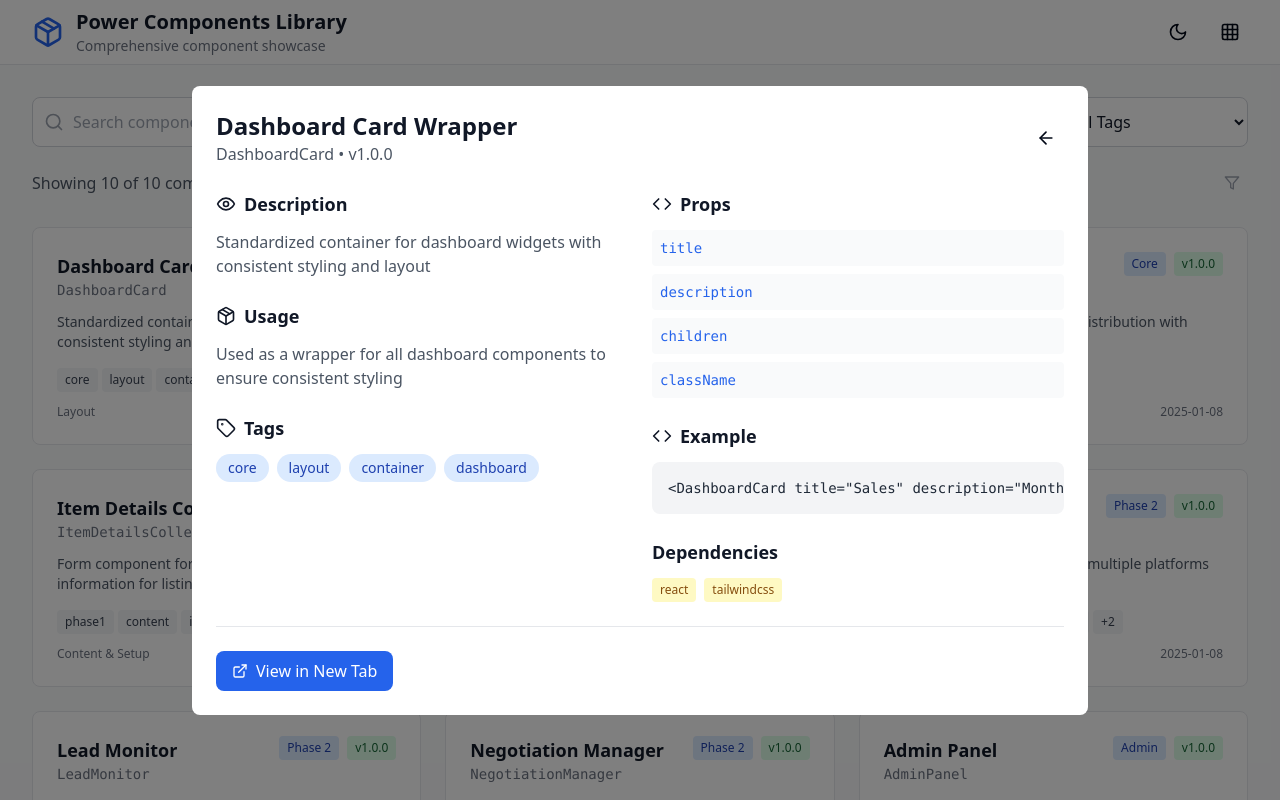
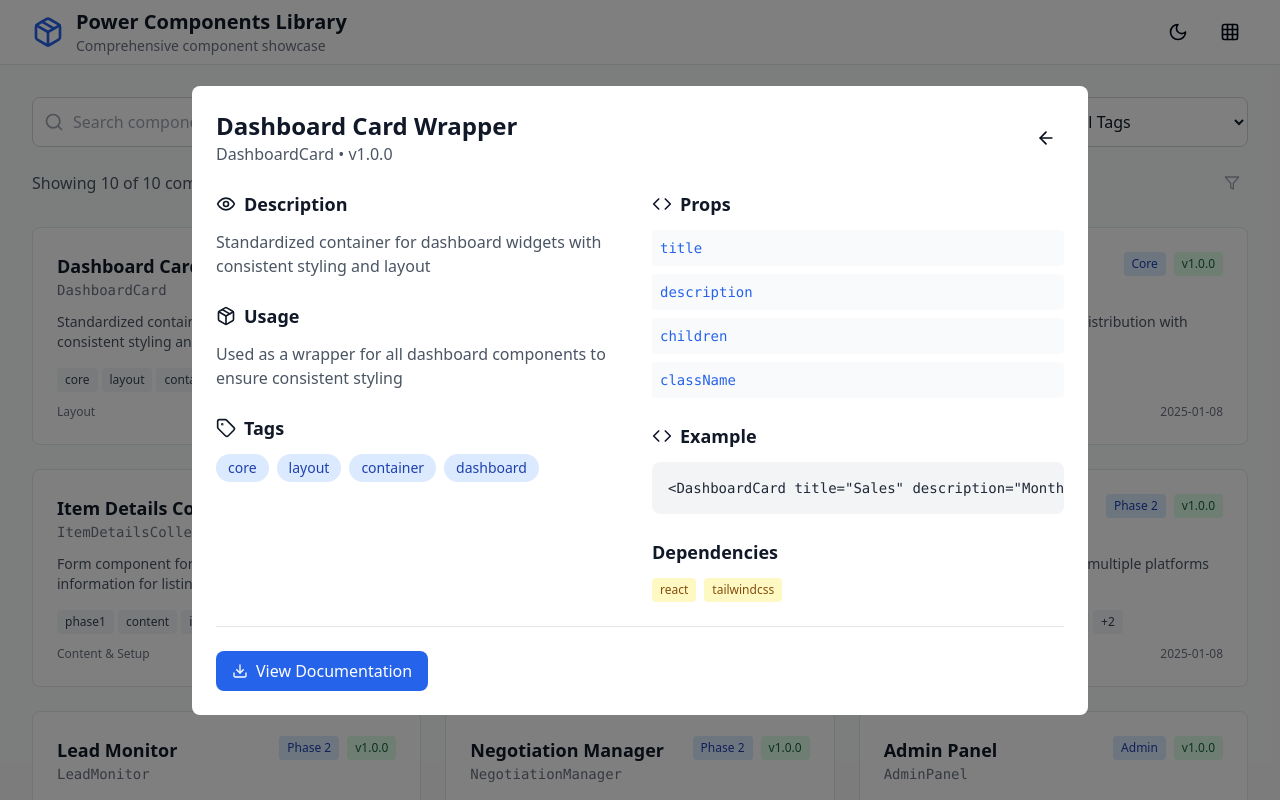
Before and after one commit to memorymusicllc/power.components, a React (Vite) app: page / in a window 1280 px wide. Both pictures are taken after a click on the element 226 px from the left and 336 px from the top of the page. Shown: the top 800 px of the page. Built offline with nearby package versions, Linux system fonts and the light colour scheme.

Commit message:
rollback: Restore original Download button functionality
- Revert removal of attachment button
- Restore original Download button with View Documentation
- Remove ExternalLink and View in New Tab functionality
- Deploy rolled back version to Cloudflare Pages

```diff
--- a/ComponentLibrary.tsx
+++ b/ComponentLibrary.tsx
@@ -22,11 +22,11 @@ import {
   Filter,
   Package,
   Grid3x3,
+  Download,
   ArrowLeft,
   Tag,
   Code,
-  Eye,
-  ExternalLink
+  Eye
 } from 'lucide-react'
 
 // Component metadata interface
@@ -361,16 +361,19 @@ const ComponentDetail: React.FC<{
           </div>
         </div>
 
-        <div className="mt-6 pt-6 border-t border-gray-200 dark:border-slate-700">
-          <button
-            onClick={() => window.open(`/standalone-library.html#${component.id}`, '_blank')}
-            className="inline-flex items-center gap-2 px-4 py-2 bg-blue-600 text-white rounded-lg hover:bg-blue-700 transition-colors"
-            title="Open component in new tab"
-          >
-            <ExternalLink className="w-4 h-4" />
-            View in New Tab
-          </button>
-        </div>
+        {component.documentation && (
+          <div className="mt-6 pt-6 border-t border-gray-200 dark:border-slate-700">
+            <a
+              href={component.documentation}
+              target="_blank"
+              rel="noopener noreferrer"
+              className="inline-flex items-center gap-2 px-4 py-2 bg-blue-600 text-white rounded-lg hover:bg-blue-700 transition-colors"
+            >
+              <Download className="w-4 h-4" />
+              View Documentation
+            </a>
+          </div>
+        )}
       </div>
     </div>
   </div>
```
